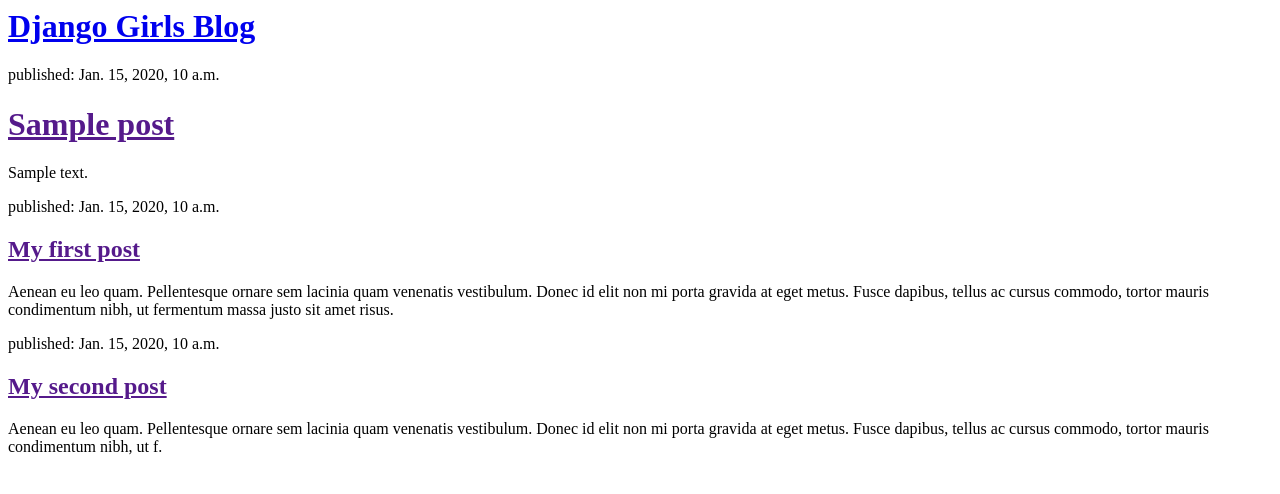
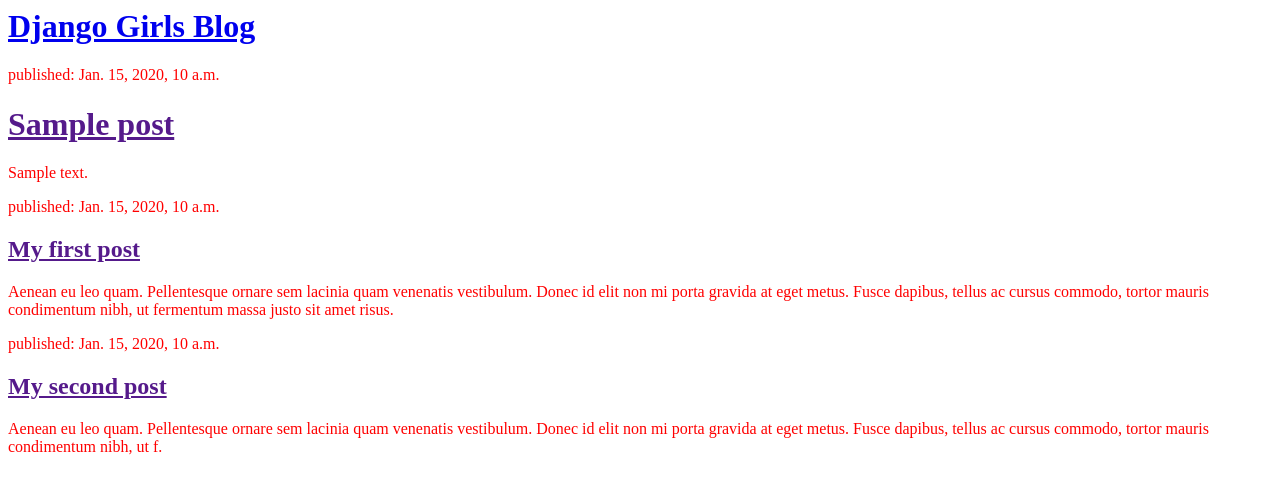
Before and after one commit to lostageInwza/DjangoSpace, a Django app: template mysite/blog/templates/blog/post_list.html in a window 1280 px wide. Shown: the top 494 px of the page. Run offline with Django 3.2, Linux system fonts and the light colour scheme; the template is opened without the code that fills it: most values are stand-ins (such as "Sample title", 1, 10 or a date in 2020).

Commit message:
it's okay

```diff
--- a/mysite/blog/templates/blog/post_list.html
+++ b/mysite/blog/templates/blog/post_list.html
@@ -2,6 +2,11 @@
     <head>
         <title>Django Girls blog</title>
     </head>
+    <style type="text/css">
+		p {
+			color :red;
+		}
+    </style>
     <body>
         <div>
             <h1><a href="/">Django Girls Blog</a></h1>
@@ -13,7 +18,7 @@
             	<h1><a href="">{{ posts.title }}</a></h1>
  	       		<p>{{ posts.text|linebreaksbr }}</p>
  	       	</div>
-
+        {% endfor %}
 
 
         <div>
@@ -27,6 +32,6 @@
             <h2><a href="">My second post</a></h2>
             <p>Aenean eu leo quam. Pellentesque ornare sem lacinia quam venenatis vestibulum. Donec id elit non mi porta gravida at eget metus. Fusce dapibus, tellus ac cursus commodo, tortor mauris condimentum nibh, ut f.</p>
         </div>
-        {% endfor %}
+
     </body>
 </html>
```
